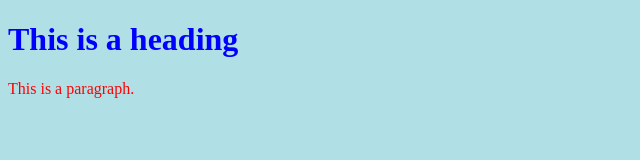
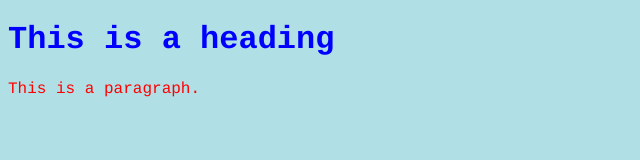
Before and after one commit to swiesenhuetter/github.io, a plain HTML site: page index.html in a window 1280 px wide. Shown: the whole page, without its empty margins (0-640 px from the left). Drawn offline with Linux system fonts and the light colour scheme.

Commit message:
Update index.html
font change

```diff
--- a/index.html
+++ b/index.html
@@ -2,7 +2,10 @@
 <html>
 <head>
 <style>
-body {background-color: powderblue;}
+body {
+  background-color: powderblue;
+  font-family: courier;
+}
 h1   {color: blue;}
 p    {color: red;}
 </style>
```
